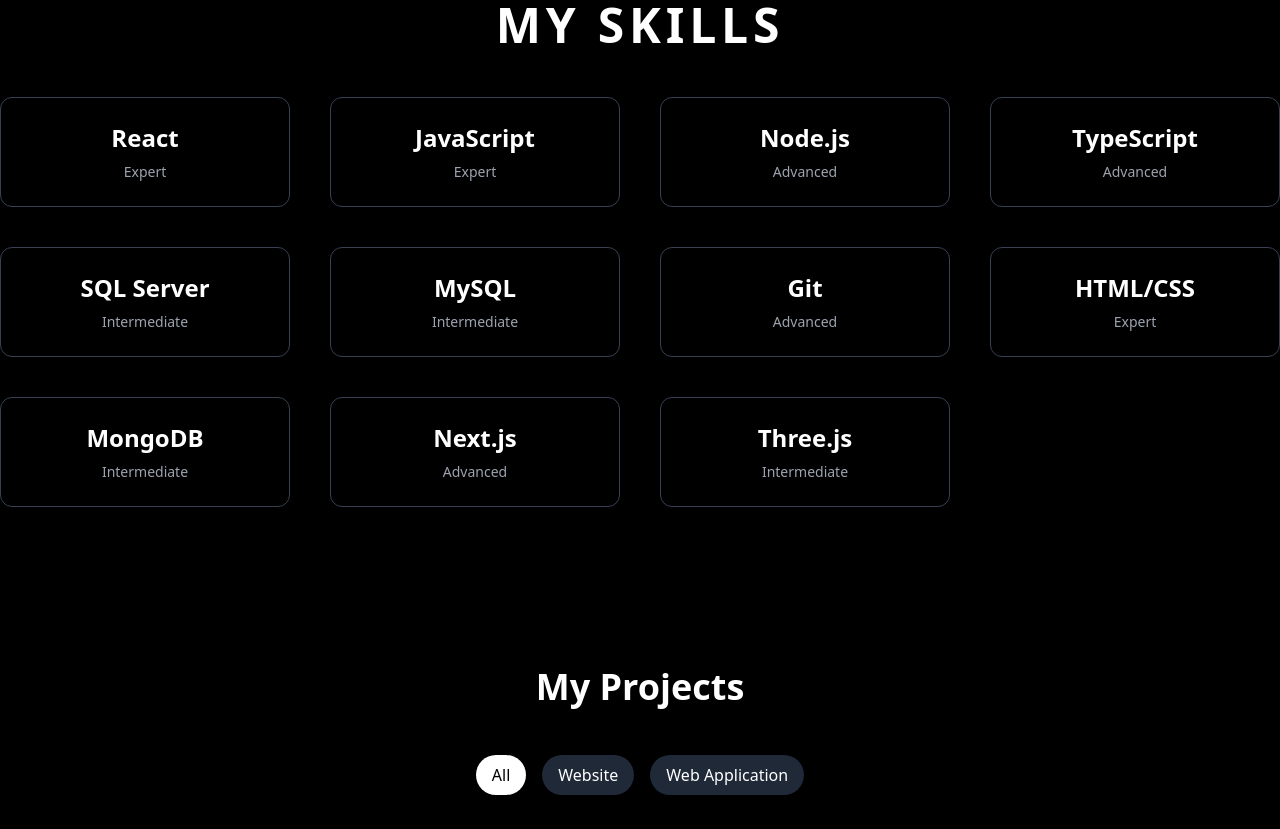
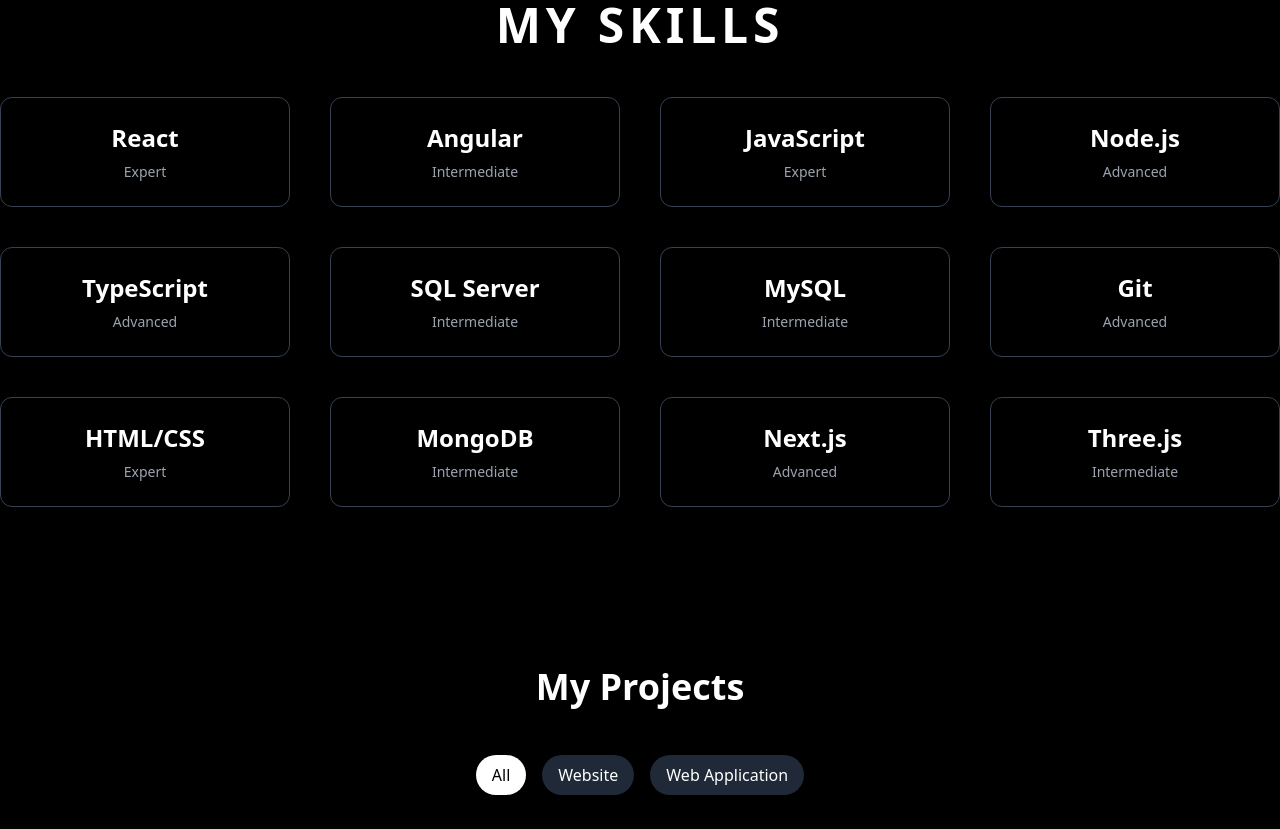
Before and after one commit to Muhammadd-01/Affan-s-Portfolio-Final-, a React (Vite) app: page / in a window 1280 px wide. Shown: the part 1540-2369 px from the top of the page. Built offline with nearby package versions, Linux system fonts and the light colour scheme.

Commit message:
Portfolio

```diff
--- a/src/components/Skills.jsx
+++ b/src/components/Skills.jsx
@@ -2,6 +2,7 @@ import { motion } from "framer-motion";
 
 const skillsData = [
   { name: "React", level: "Expert" },
+  { name: "Angular", level: "Intermediate" },
   { name: "JavaScript", level: "Expert" },
   { name: "Node.js", level: "Advanced" },
   { name: "TypeScript", level: "Advanced" },
```
